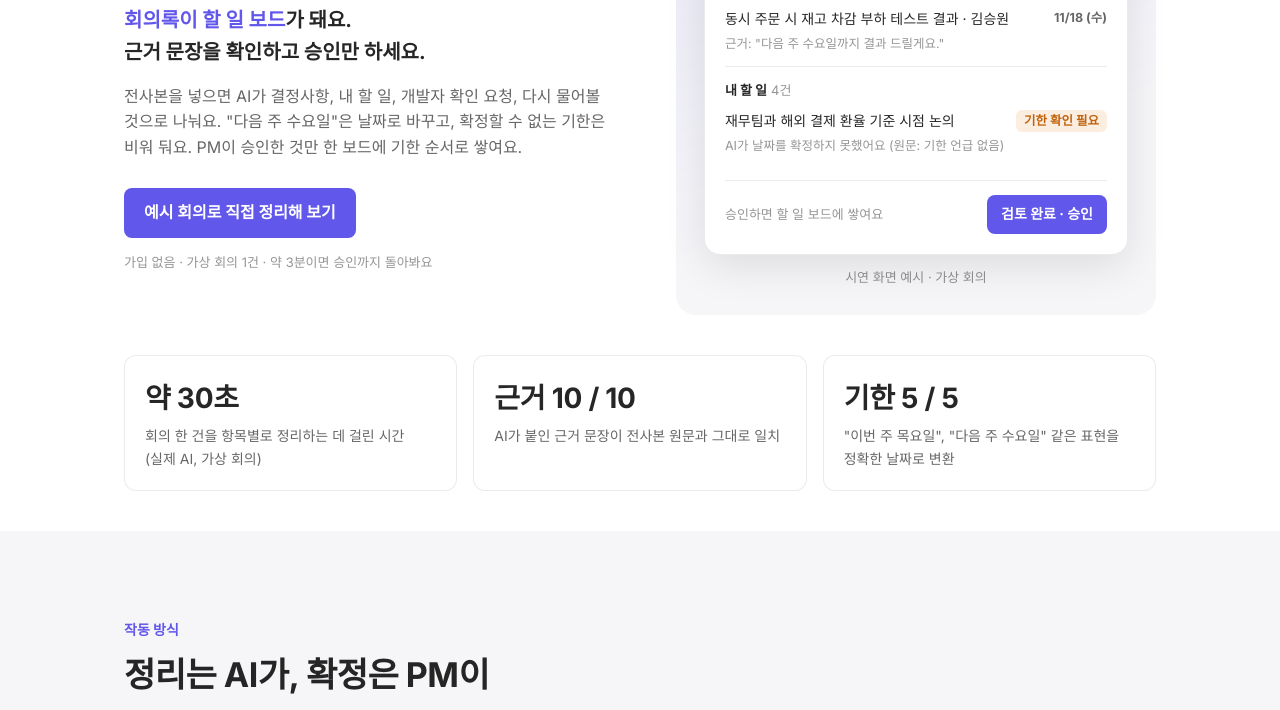
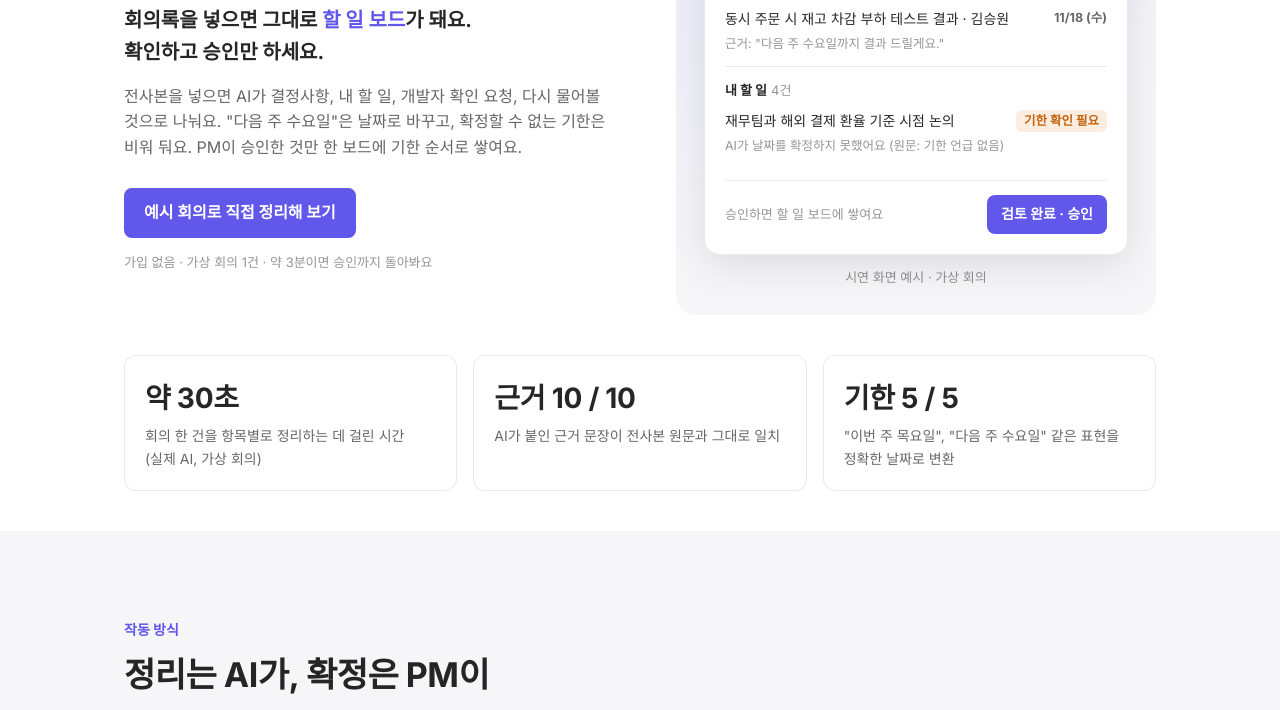
Before and after one commit to yousunny96/meeting-followup, a website: page public/sales-kit.html in a window 1280 px wide. Shown: the part 390-1100 px from the top of the page. Drawn offline with Linux system fonts and the light colour scheme.

Commit message:
소개 페이지 첫 화면 강조 문구 변경
Co-Authored-By: Claude Opus 5.5 <noreply@anthropic.com>

```diff
--- a/public/sales-kit.html
+++ b/public/sales-kit.html
@@ -195,7 +195,7 @@
         <div>
           <p class="eyebrow">기획 회의가 많은 PM을 위한 회의 후속 관리</p>
           <h1>회의는 끝났는데,<br />누가 언제까지 하기로 했죠?</h1>
-          <p class="lead"><em>회의록이 할 일 보드</em>가 돼요.<br />근거 문장을 확인하고 승인만 하세요.</p>
+          <p class="lead">회의록을 넣으면 그대로 <em>할 일 보드</em>가 돼요.<br />확인하고 승인만 하세요.</p>
           <p class="muted">전사본을 넣으면 AI가 결정사항, 내 할 일, 개발자 확인 요청, 다시 물어볼 것으로 나눠요. "다음 주 수요일"은 날짜로 바꾸고, 확정할 수 없는 기한은 비워 둬요. PM이 승인한 것만 한 보드에 기한 순서로 쌓여요.</p>
           <div class="cta-row">
             <a class="btn primary" href="/#new">예시 회의로 직접 정리해 보기</a>
```
